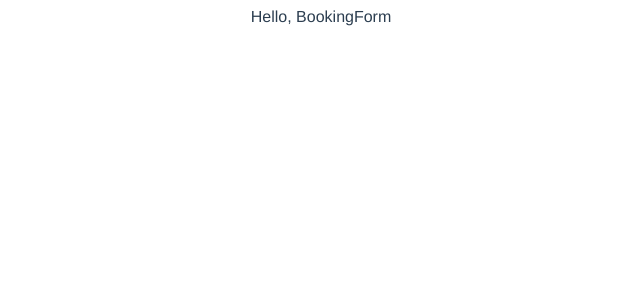
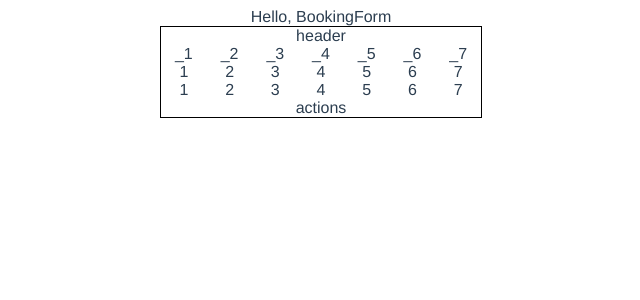
Before and after one commit to rusin-patryk/days-picker-demo, a Vue app: page / in a window 1280 px wide. Shown: the top 300 px of the page, without its empty margins (319-959 px from the left). Built offline with nearby package versions, Linux system fonts and the light colour scheme.

Commit message:
DaysPicker component

```diff
--- a/src/components/BookingForm.vue
+++ b/src/components/BookingForm.vue
@@ -1,14 +1,20 @@
 <template>
   <div class="hello">
     Hello, {{ msg }}
+    <DaysPicker />
   </div>
 </template>
 
 <script>
+import DaysPicker from '@/components/DaysPicker';
+
 export default {
   name: 'BookingForm',
+  components: {
+    DaysPicker,
+  },
   props: {
-    msg: String
-  }
-}
+    msg: String,
+  },
+};
 </script>
--- /dev/null
+++ b/src/components/DaysPicker.vue
@@ -0,0 +1,52 @@
+<template>
+  <div class="days-picker">
+    <div class="days-picker__container">
+      <div class="days-picker__header">
+        header
+      </div>
+      <div class="days-picker__week-days">
+        <div>_1</div>
+        <div>_2</div>
+        <div>_3</div>
+        <div>_4</div>
+        <div>_5</div>
+        <div>_6</div>
+        <div>_7</div>
+      </div>
+      <div class="days-picker__days">
+        <div>1</div>
+        <div>2</div>
+        <div>3</div>
+        <div>4</div>
+        <div>5</div>
+        <div>6</div>
+        <div>7</div>
+        <div>1</div>
+        <div>2</div>
+        <div>3</div>
+        <div>4</div>
+        <div>5</div>
+        <div>6</div>
+        <div>7</div>
+      </div>
+      <div class="days-picker__actions">
+        actions
+      </div>
+    </div>
+  </div>
+</template>
+
+<script>
+export default {
+  name: 'DaysPicker',
+};
+</script>
+
+<style
+    scoped
+    lang="scss"
+>
+
+@import '../styles/DaysPicker';
+
+</style>
--- /dev/null
+++ b/src/styles/DaysPicker.scss
@@ -0,0 +1,15 @@
+.days-picker {
+  border: 1px solid black;
+  width: 320px;
+  margin: 0 auto;
+  .days-picker__container {
+    .days-picker__week-days, .days-picker__days {
+      display: flex;
+      flex-flow: row wrap;
+      > div {
+        flex: 1 0 14%;
+      }
+    }
+  }
+
+}
```
Also changed, not shown: src/factories/DaysPickerFactory.js (added), 1 other file (tests, documents, lock files or other folders).
